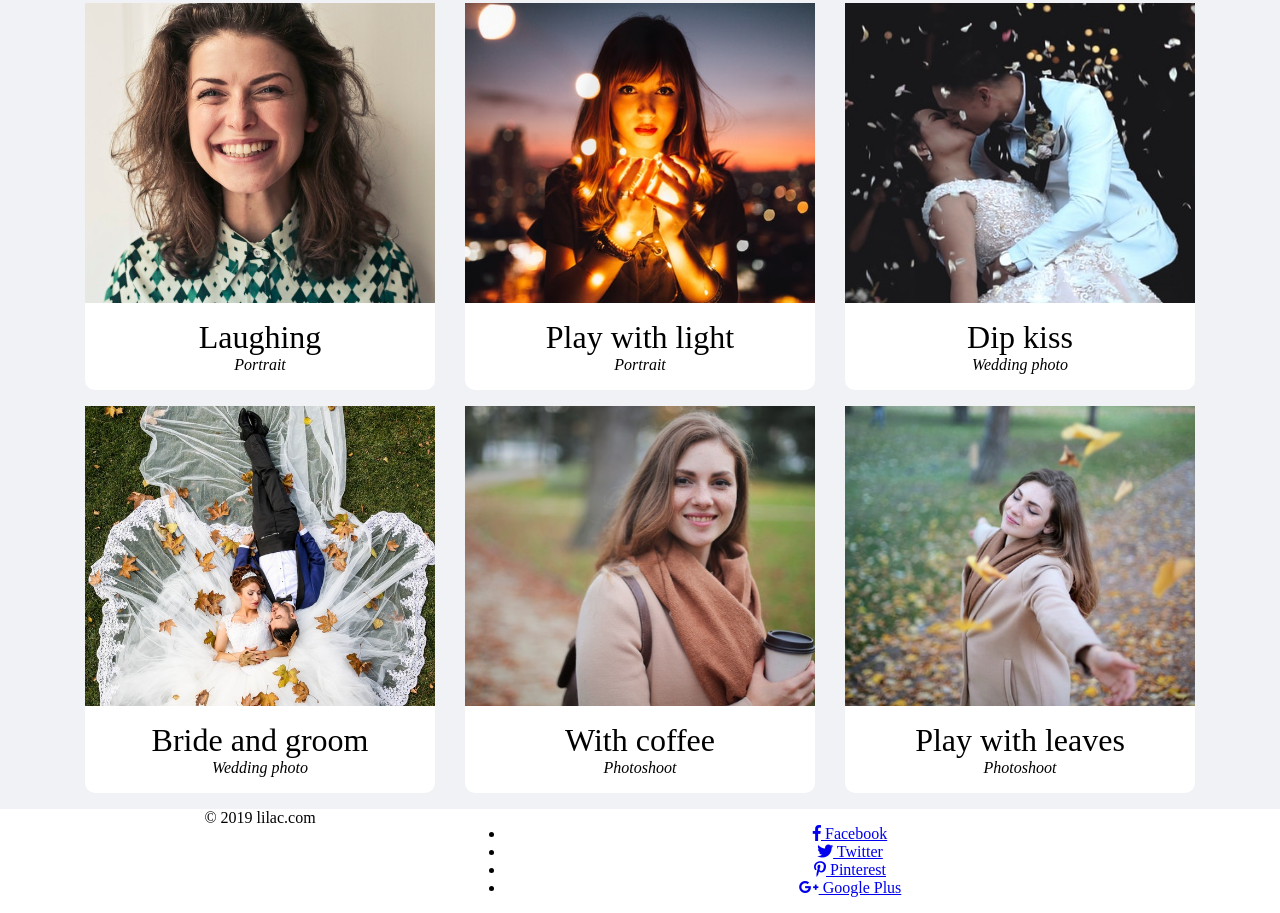
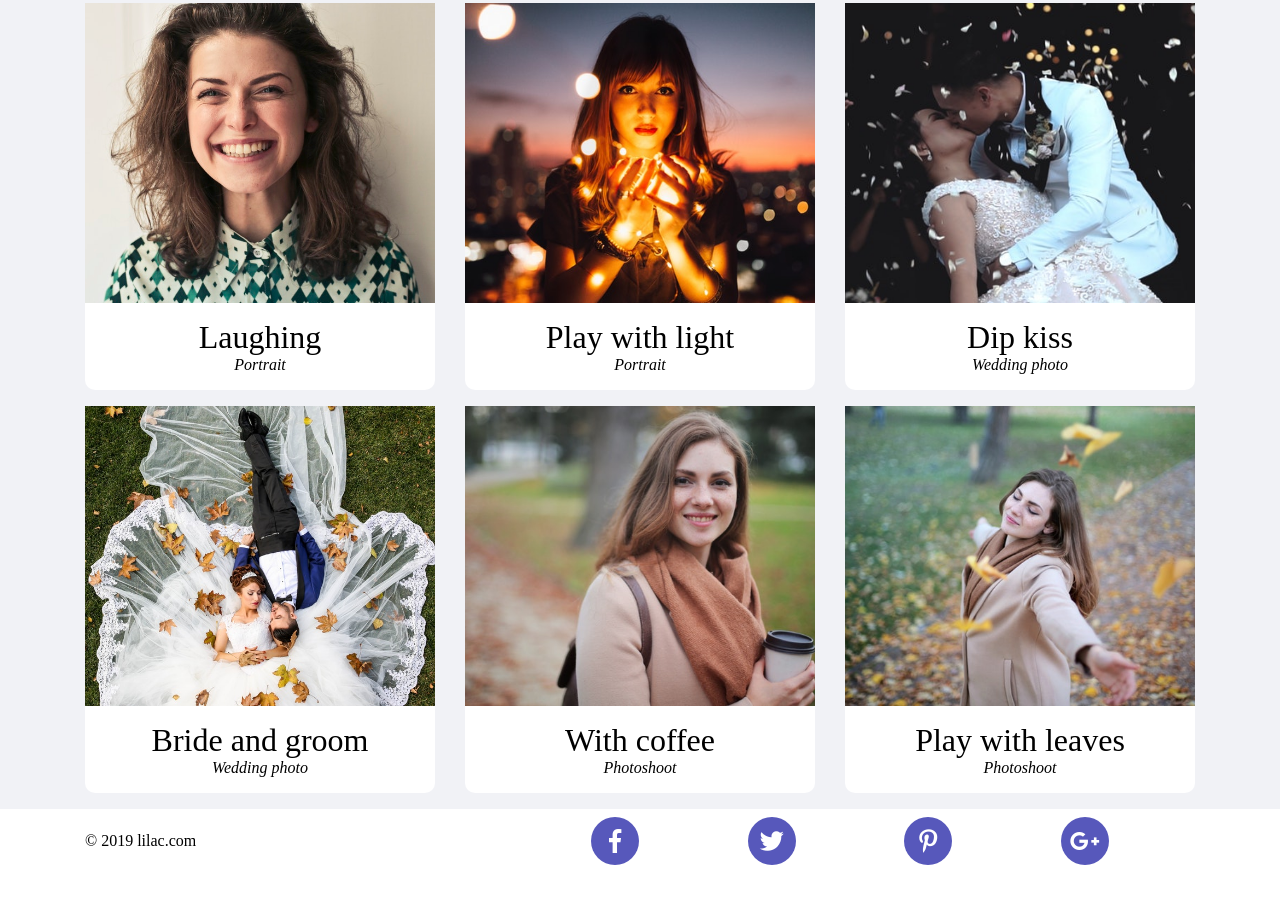
Before and after one commit to sylwiadras/taskrunner-project, a website: page index.html in a window 1280 px wide. Shown: the part 1476-2389 px from the top of the page. After the commit the page ends 2349 px from the top, so only its background shows below. Drawn offline with Linux system fonts and the light colour scheme.

Commit message:
Add footer css

```diff
--- a/index.html
+++ b/index.html
@@ -208,10 +208,10 @@
         <footer>
             <div class="container">
                 <div class="row">
-                    <div class="col-lg-4">
+                    <div class="col-lg-4 footer-item">
                         &copy; 2019 lilac.com
                     </div>
-                    <div class="col-lg-8">
+                    <div class="col-lg-8 footer-item">
                         <ul class="media">
                             <li class="media-item">
                                 <a href="#">
@@ -239,6 +239,7 @@
                             </li>
                         </ul>
                     </div>
+                </div>
             </div>
         </footer>
     </body>
--- a/sass/style.scss
+++ b/sass/style.scss
@@ -239,3 +239,33 @@ body {
     font-style: italic;
     margin: 0 0 1em 0;
 }
+
+/* Footer */
+
+.footer-item {
+    display: flex;
+    align-items: center;
+}
+
+.media {
+    list-style-type: none;
+    display: flex;
+    flex-direction: row;
+    justify-content: space-around;
+    width: 100%;
+    margin: 0.5em 2em;
+}
+
+.media-item {
+    font-size: 0;
+}
+
+.media-item i {
+    font-size: 24px;
+    height: 2em;
+    width: 2em;
+    line-height: 2em;
+    background-color: #5758BB;
+    color: #fff;
+    border-radius: 50%;
+}
```
Also changed, not shown: css/style.css, 1 other file.
